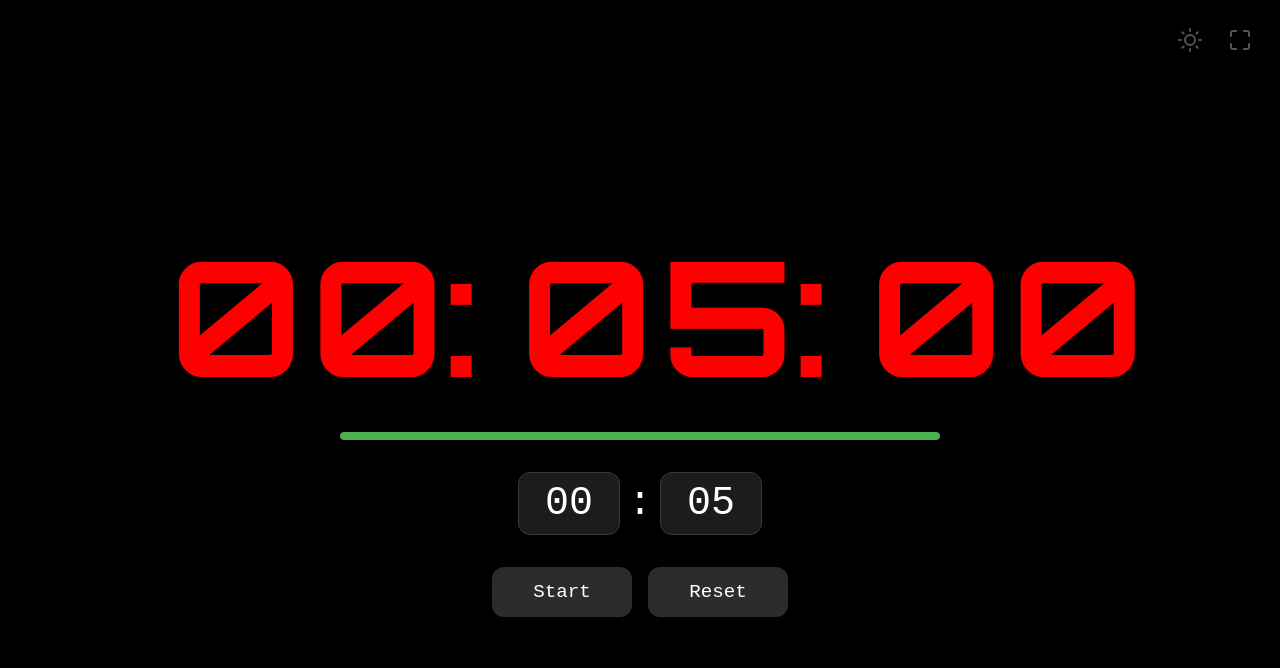
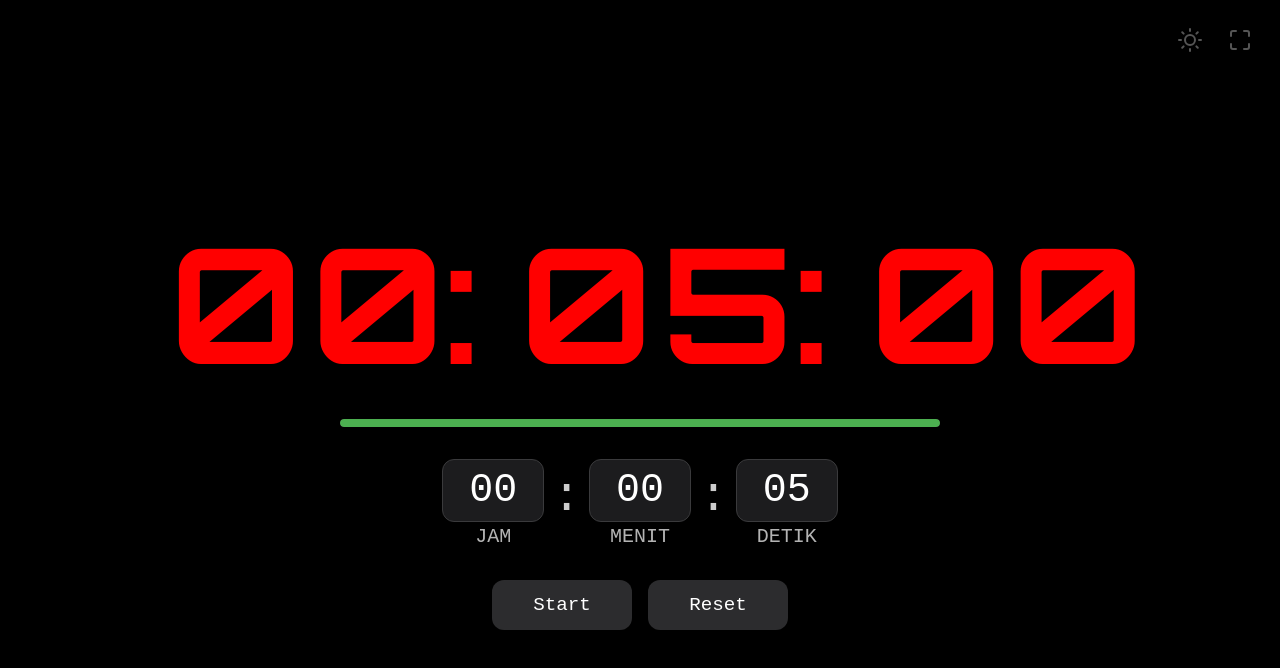
Before and after one commit to yohanesokta/Timers, a React (Vite) app: page / in a window 1280 px wide. Shown: the top 668 px of the page. Built offline with nearby package versions, Linux system fonts and the light colour scheme.

Commit message:
chore  : placeholder

```diff
--- a/src/Timer.css
+++ b/src/Timer.css
@@ -74,12 +74,31 @@
 
 .input-group {
     display: flex;
-    align-items: center;
+    align-items: flex-end; /* Align items to the bottom */
     justify-content: center;
     margin-bottom: 2rem;
-    gap: 0.5rem;
+    gap: 0.5rem; /* Reduced gap */
     font-size: clamp(1.5rem, 5vmin, 2.5rem);
     font-family: 'Major Mono Display', monospace;
+}
+
+.input-field-group {
+    display: flex;
+    flex-direction: column;
+    align-items: center;
+    gap: 0.2rem; /* Space between input and label */
+}
+
+.input-label-unit {
+    font-size: 0.5em; /* Smaller relative to input font-size */
+    opacity: 0.7;
+    text-transform: uppercase;
+}
+
+.separator-input {
+    font-size: 1.2em; /* Make separator slightly larger */
+    padding-bottom: 0.5em; /* Align with input baseline */
+    opacity: 0.8;
 }
 
 .input-group input {
@@ -99,6 +118,15 @@
     -webkit-appearance: none;
     margin: 0;
 }
+
+/* Remove old input-label styling */
+/* .input-label {
+    margin-top: -1.5rem;
+    margin-bottom: 2rem;
+    font-size: 0.8em;
+    opacity: 0.7;
+    font-family: 'Major Mono Display', monospace;
+} */
 
 .controls {
   display: flex;
--- a/src/Timer.jsx
+++ b/src/Timer.jsx
@@ -39,6 +39,7 @@ const MoonIcon = () => (
 
 
 function Timer() {
+  const [hours, setHours] = useState(0);
   const [minutes, setMinutes] = useState(0);
   const [seconds, setSeconds] = useState(5);
   const initialTimeSet = useRef(false);
@@ -59,13 +60,13 @@ function Timer() {
   // Effect to update time left when inputs change
   useEffect(() => {
     if (!isRunning) {
-        const newTime = (minutes * 60 + seconds) * 1000;
+        const newTime = (hours * 3600 + minutes * 60 + seconds) * 1000;
         setTimeLeft(newTime);
         if (!initialTimeSet.current) {
             totalDurationRef.current = newTime;
         }
     }
-  }, [minutes, seconds]);
+  }, [hours, minutes, seconds]);
 
   // Effect to handle fullscreen changes
   useEffect(() => {
@@ -124,9 +125,9 @@ function Timer() {
   };
 
   const handleStart = () => {
-    if (minutes === 0 && seconds === 0) return;
+    if (hours === 0 && minutes === 0 && seconds === 0) return;
 
-    const totalMilliseconds = (minutes * 60 + seconds) * 1000;
+    const totalMilliseconds = (hours * 3600 + minutes * 60 + seconds) * 1000;
     totalDurationRef.current = totalMilliseconds;
     // Set timeLeft here to ensure it's correct right at the start
     setTimeLeft(totalMilliseconds);
@@ -140,7 +141,7 @@ function Timer() {
 
   const handleReset = () => {
     setIsRunning(false);
-    const newTime = (minutes * 60 + seconds) * 1000;
+    const newTime = (hours * 3600 + minutes * 60 + seconds) * 1000;
     setTimeLeft(newTime);
     totalDurationRef.current = newTime;
     initialTimeSet.current = false;
@@ -181,13 +182,15 @@ function Timer() {
 
   const formatTime = (time) => {
     const t = time < 0 ? 0 : time;
-    const mins = padTime(Math.floor(t / (60 * 1000)));
+    const hrs = padTime(Math.floor(t / (3600 * 1000)));
+    const mins = padTime(Math.floor((t % (3600 * 1000)) / (60 * 1000)));
     const secs = padTime(Math.floor((t % (60 * 1000)) / 1000));
     const millis = padTime(Math.floor((t % 1000) / 10));
-    return { mins, secs, millis };
+    return { hrs, mins, secs, millis };
   };
 
-  const { mins, secs, millis } = formatTime(timeLeft);
+  const { hrs, mins, secs, millis } = formatTime(timeLeft);
+  // Dramatic effect now considers hours as well
   const isDramatic = timeLeft < 180000 && timeLeft > 0;
 
   const renderControls = () => {
@@ -195,7 +198,7 @@ function Timer() {
           return <button onClick={handleStop} className="control-button">Stop</button>;
       }
 
-      const canStart = minutes > 0 || seconds > 0;
+      const canStart = hours > 0 || minutes > 0 || seconds > 0;
       const showReset = timeLeft > 0 || initialTimeSet.current;
 
       return (
@@ -218,6 +221,12 @@ function Timer() {
       </div>
 
       <div className={`timer-display ${isDramatic ? 'dramatic' : ''}`} data-testid="timer-display">
+        {parseInt(hrs) > 0 && ( // Conditionally render hours
+            <>
+                <span className="time-part" data-testid="hours">{hrs}</span>
+                <span className="separator">:</span>
+            </>
+        )}
         <span className="time-part" data-testid="minutes">{mins}</span>
         <span className="separator">:</span>
         <span className="time-part" data-testid="seconds">{secs}</span>
@@ -237,16 +246,35 @@ function Timer() {
 
       {!isRunning && (
         <div className="input-group">
+          <div className="input-field-group">
+            <input
+                type="number"
+                value={padTime(hours)}
+                onChange={(e) => {
+                  const val = parseInt(e.target.value, 10);
+                  setHours(Math.max(0, isNaN(val) ? 0 : val));
+                }}
+                min="0"
+                data-testid="hours-input"
+            />
+            <span className="input-label-unit">Jam</span>
+          </div>
+          <span className="separator-input">:</span>
+          <div className="input-field-group">
             <input
                 type="number"
                 value={padTime(minutes)}
                 onChange={(e) => {
                   const val = parseInt(e.target.value, 10);
-                setMinutes(Math.max(0, isNaN(val) ? 0 : val));
+                  setMinutes(Math.max(0, Math.min(59, isNaN(val) ? 0 : val)));
                 }}
                 min="0"
+                max="59"
             />
-          <span>:</span>
+            <span className="input-label-unit">Menit</span>
+          </div>
+          <span className="separator-input">:</span>
+          <div className="input-field-group">
             <input
                 type="number"
                 value={padTime(seconds)}
@@ -257,6 +285,8 @@ function Timer() {
                 min="0"
                 max="59"
             />
+            <span className="input-label-unit">Detik</span>
+          </div>
         </div>
       )}
 
@@ -267,4 +297,5 @@ function Timer() {
   );
 }
 
+
 export default Timer;
```
Lines whose indentation alone changed are shown as unchanged.
